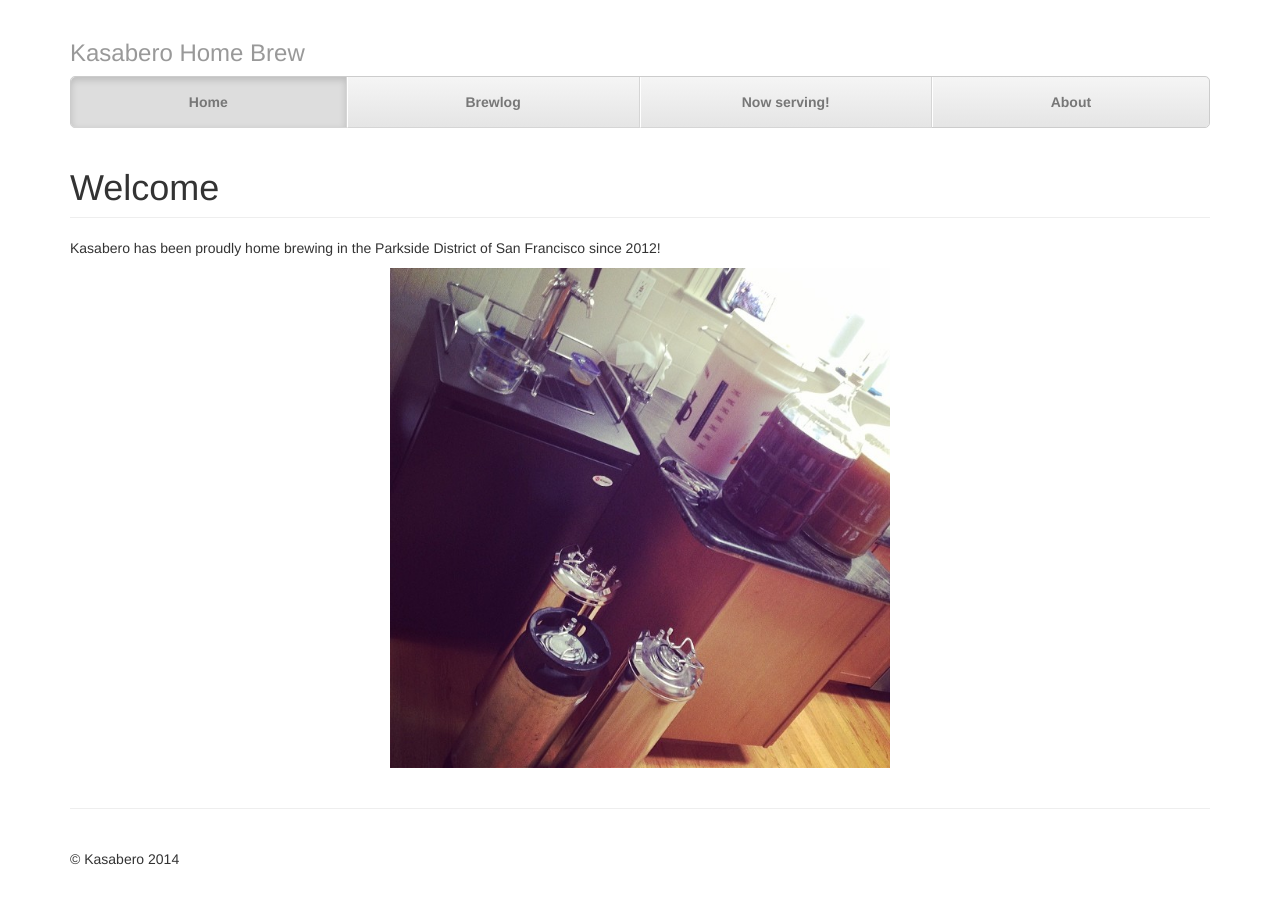
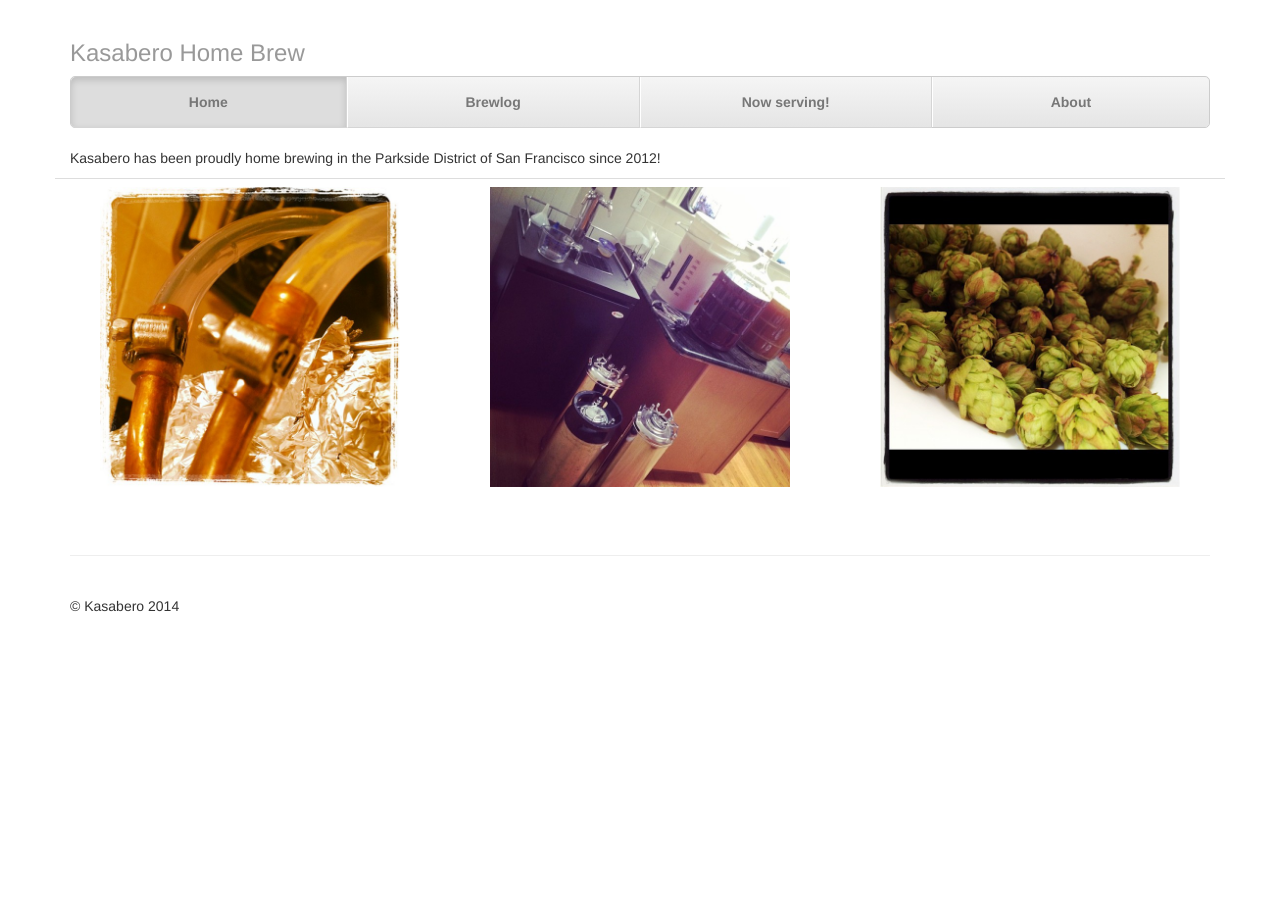
Before and after one commit to kasabero/kasabero.github.io, a Jekyll site: the page built from index.html, in a window 1280 px wide. Built offline with Jekyll 4.4.1, drawn with Linux system fonts in a browser that asks for light colours; nearby versions of some CDN libraries; library files that are not in the unit come from our copies.

Commit message:
fixed image sizes

```diff
--- a/index.html
+++ b/index.html
@@ -3,14 +3,22 @@ layout: default
 title: Home
 ---
 
-<h1 class="page-header">Welcome</h1>
-
+<!--<h1 class="page-header">Welcome</h1>-->
+<br/>
 <p>Kasabero has been proudly home brewing in the Parkside District of
 San Francisco since 2012!</p>
 
 <div class="row">
-   <img src="images/kegs.jpg" alt="kegs and carboys" class="center-block"
-    width="500"/>
+  <table class="table">
+    <tr>
+      <td><img src="images/chiller.jpg" alt="chiller" class="center-block" width="300px"/>
+      </td>
+      <td><img src="images/kegs.jpg" alt="kegs and carboys" class="center-block" width="300px"/>
+      </td>
+      <td><img src="images/hops.jpg" alt="hops" class="center-block" width="300px"/>
+      </td>
+    </tr>
+  </table>
  </div>
 
 <!-- Jumbotron -->
```
Also changed, not shown: images/chiller.jpg (added), images/hops.jpg (added), images/kegs.jpg, 6 other files.
